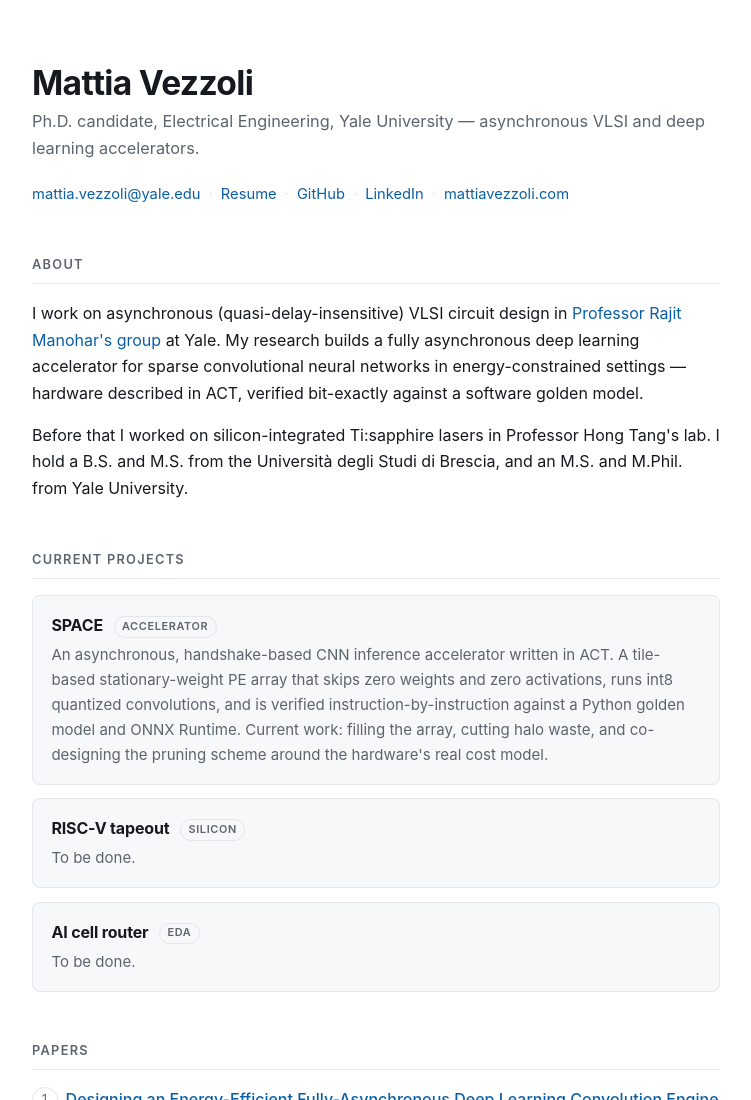
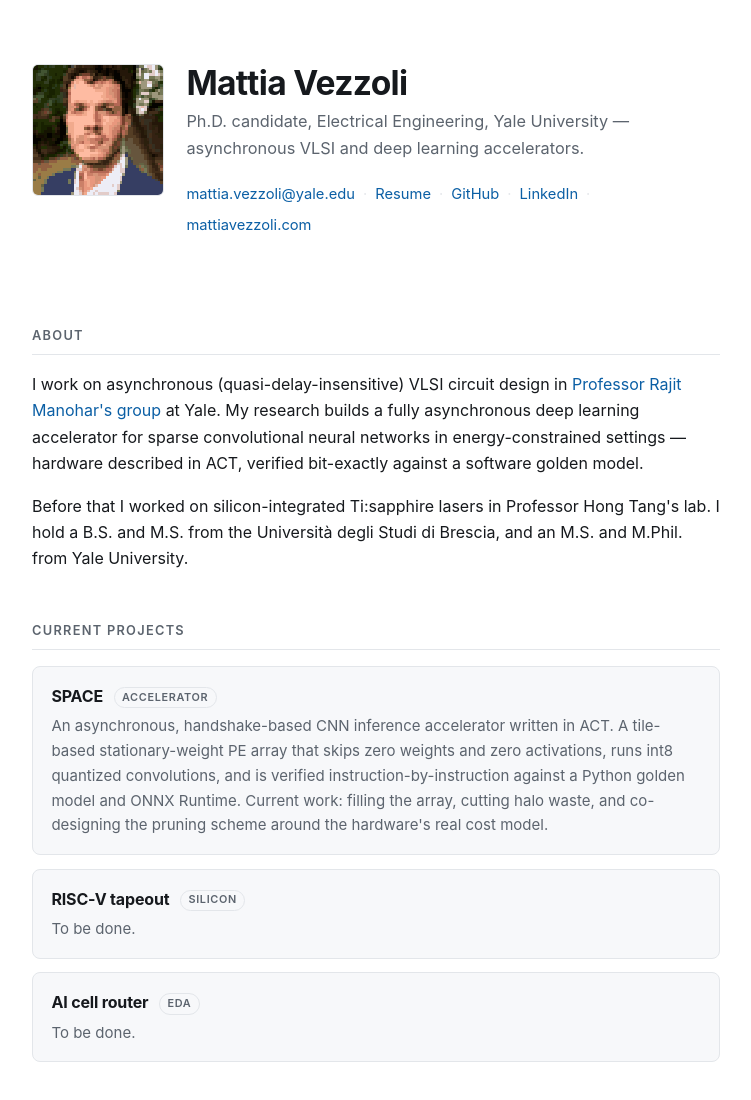
Before and after one commit to mattiav90/mattiav90.github.io, a plain HTML site: page index.html in a window 1280 px wide. Shown: the top 1100 px of the page, without its empty margins (264-1015 px from the left). Drawn offline with Linux system fonts and the light colour scheme.

Commit message:
Add pixelated portrait to the masthead

```diff
--- a/index.html
+++ b/index.html
@@ -47,6 +47,30 @@
 
   a { color: var(--accent); text-decoration: none; }
   a:hover { text-decoration: underline; }
+
+  .masthead {
+    display: flex;
+    align-items: flex-start;
+    gap: 1.4rem;
+  }
+  .masthead .text { flex: 1; min-width: 0; }
+
+  .portrait {
+    width: 132px;
+    height: 132px;
+    flex: none;
+    border-radius: 6px;
+    border: 1px solid var(--rule);
+    display: block;
+    /* keep the low-res grid crisp instead of letting the browser smooth it */
+    image-rendering: pixelated;
+    image-rendering: crisp-edges;
+  }
+
+  @media (max-width: 34rem) {
+    .masthead { flex-direction: column; gap: 1rem; }
+    .portrait { width: 104px; height: 104px; }
+  }
 
   header h1 {
     font-size: 2.1rem;
@@ -149,7 +173,10 @@
 <body>
 <main class="wrap">
 
-  <header>
+  <header class="masthead">
+    <img class="portrait" src="portrait.png" width="132" height="132"
+         alt="Pixelated portrait of Mattia Vezzoli">
+    <div class="text">
     <h1>Mattia Vezzoli</h1>
     <p class="role">Ph.D. candidate, Electrical Engineering, Yale University — asynchronous VLSI and deep learning accelerators.</p>
     <ul class="links">
@@ -161,6 +188,7 @@
       <!-- TODO: add Google Scholar link here once you have the profile URL:
            <li><a href="PASTE_URL">Google Scholar</a></li> -->
     </ul>
+    </div>
   </header>
 
   <section>
```
Also changed, not shown: portrait.png (added).
